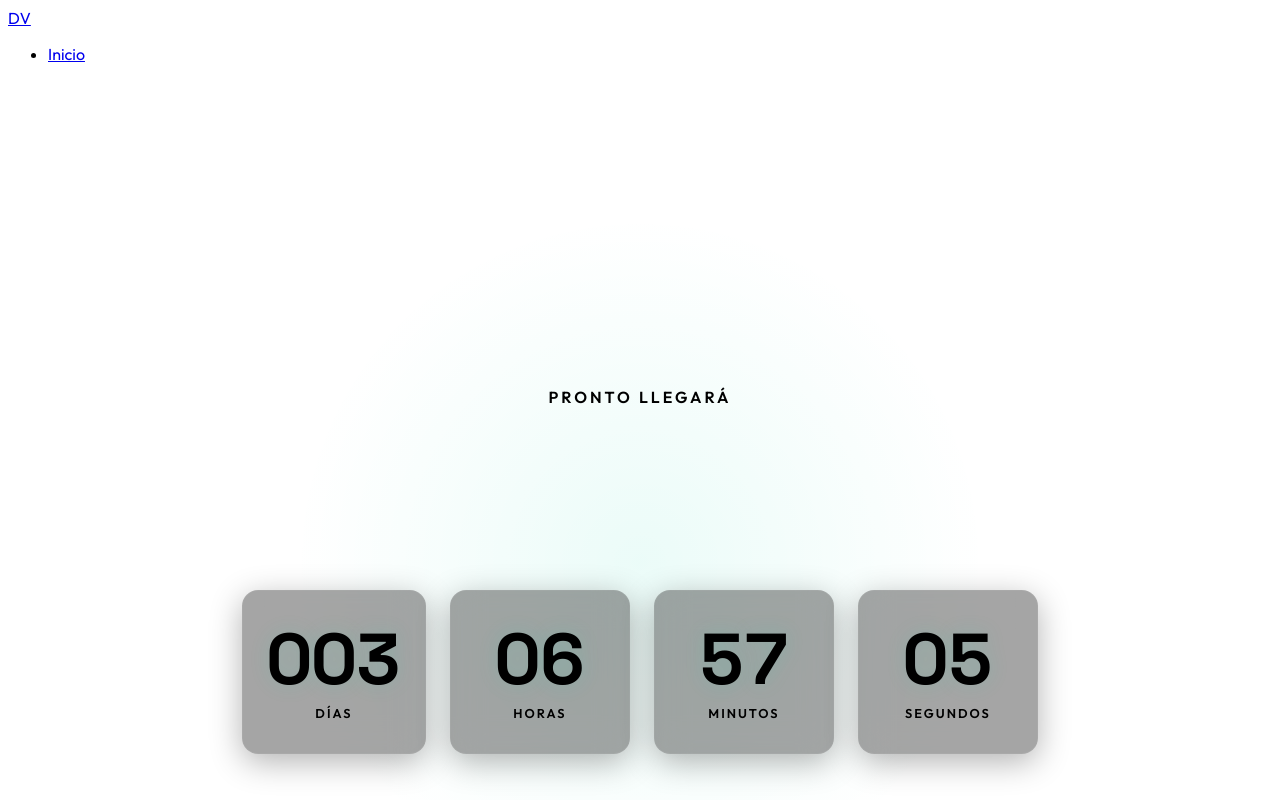
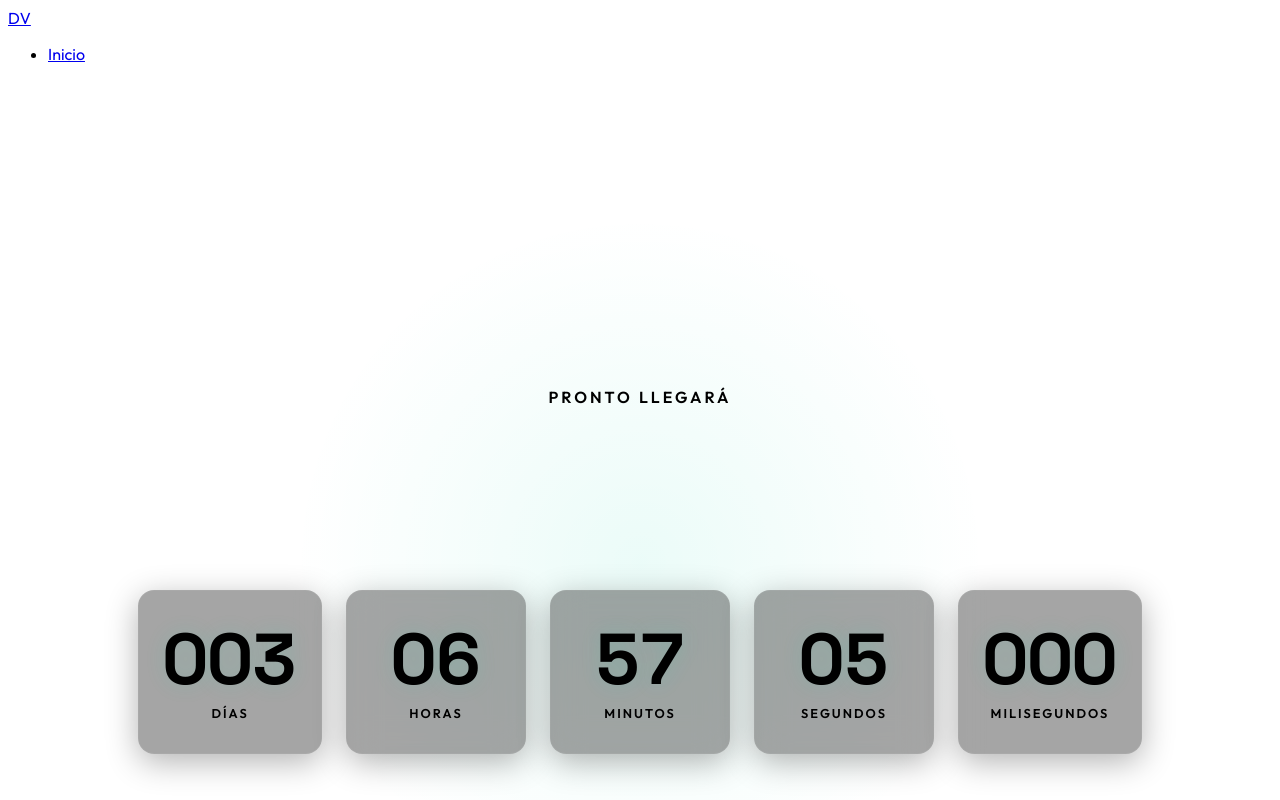
Before and after one commit to dylanvillacorta/miweb-dylanvillacorta, a plain HTML site: page app/frontend/reu/reu.html in a window 1280 px wide. Shown: the top 800 px of the page. Drawn offline with Linux system fonts and the light colour scheme.

Commit message:
feat: add milliseconds to countdown timer and use requestAnimationFrame for smooth UI updates

```diff
--- a/app/frontend/reu/reu.html
+++ b/app/frontend/reu/reu.html
@@ -46,6 +46,10 @@
         <div class="countdown-number" id="seconds">00</div>
         <div class="countdown-label">Segundos</div>
       </div>
+      <div class="countdown-item">
+        <div class="countdown-number" id="milliseconds">000</div>
+        <div class="countdown-label">Milisegundos</div>
+      </div>
     </div>
 
     <p class="countdown-message" id="message"></p>
--- a/app/frontend/reu/script.js
+++ b/app/frontend/reu/script.js
@@ -9,6 +9,7 @@ function updateCountdown() {
     document.getElementById('hours').textContent = '00';
     document.getElementById('minutes').textContent = '00';
     document.getElementById('seconds').textContent = '00';
+    document.getElementById('milliseconds').textContent = '000';
     document.getElementById('message').textContent = '¡El día ha llegado!';
     return;
   }
@@ -17,12 +18,15 @@ function updateCountdown() {
   const hours = Math.floor((distance % (1000 * 60 * 60 * 24)) / (1000 * 60 * 60));
   const minutes = Math.floor((distance % (1000 * 60 * 60)) / (1000 * 60));
   const seconds = Math.floor((distance % (1000 * 60)) / 1000);
+  const milliseconds = Math.floor(distance % 1000);
 
   document.getElementById('days').textContent = String(days).padStart(3, '0');
   document.getElementById('hours').textContent = String(hours).padStart(2, '0');
   document.getElementById('minutes').textContent = String(minutes).padStart(2, '0');
   document.getElementById('seconds').textContent = String(seconds).padStart(2, '0');
+  document.getElementById('milliseconds').textContent = String(milliseconds).padStart(3, '0');
+
+  requestAnimationFrame(updateCountdown);
 }
 
-updateCountdown();
-setInterval(updateCountdown, 1000);
+requestAnimationFrame(updateCountdown);
```
